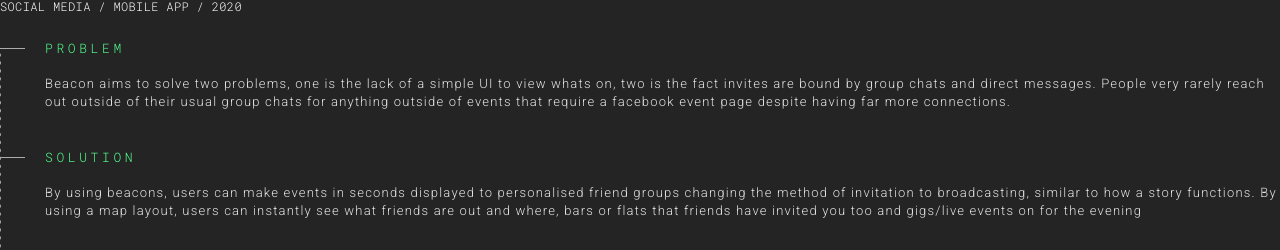
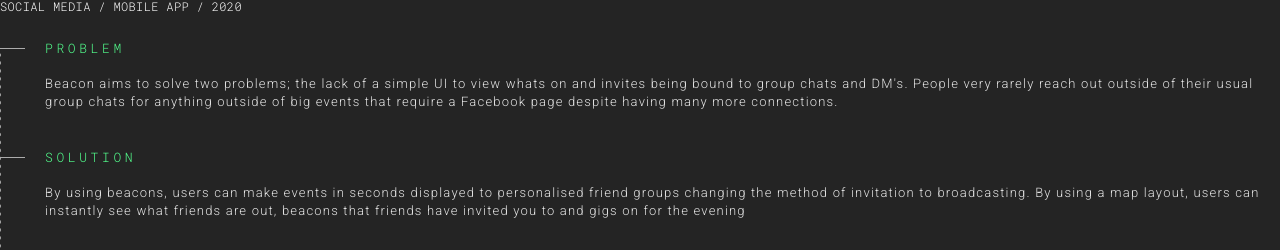
Before and after one commit to Chambo88/portfolio-site-v2, a React (Vite) app: page /projects/beacon in a window 1280 px wide. Shown: the part 1266-1516 px from the top of the page. Built offline with nearby package versions, Linux system fonts and the light colour scheme.

Commit message:
beacon desc update

```diff
--- a/src/components/projects/ProjectData.ts
+++ b/src/components/projects/ProjectData.ts
@@ -31,18 +31,18 @@ export const PROJECT_DATA: ProjectData[] = [
       {
         title: "PROBLEM",
         content:
-          "Beacon aims to solve two problems, one is the lack of a simple UI to view whats on, \
-           two is the fact invites are bound by group chats and direct messages. \
+          "Beacon aims to solve two problems; the lack of a simple UI to view whats on and \
+           invites being bound to group chats and DM's. \
            People very rarely reach out outside of their usual group chats for anything outside \
-           of events that require a facebook event page despite having far more connections. ",
+           of big events that require a Facebook page despite having many more connections. ",
       },
       {
         title: "SOLUTION",
         content:
           "By using beacons, users can make events in seconds displayed to personalised friend groups \
-           changing the method of invitation to broadcasting, similar to how a story functions. \
-           By using a map layout, users can instantly see what friends are out and where, bars or flats that friends have invited you too \
-           and gigs/live events on for the evening",
+           changing the method of invitation to broadcasting. \
+           By using a map layout, users can instantly see what friends are out, beacons that friends have invited you to \
+           and gigs on for the evening",
       },
     ],
   },
```
